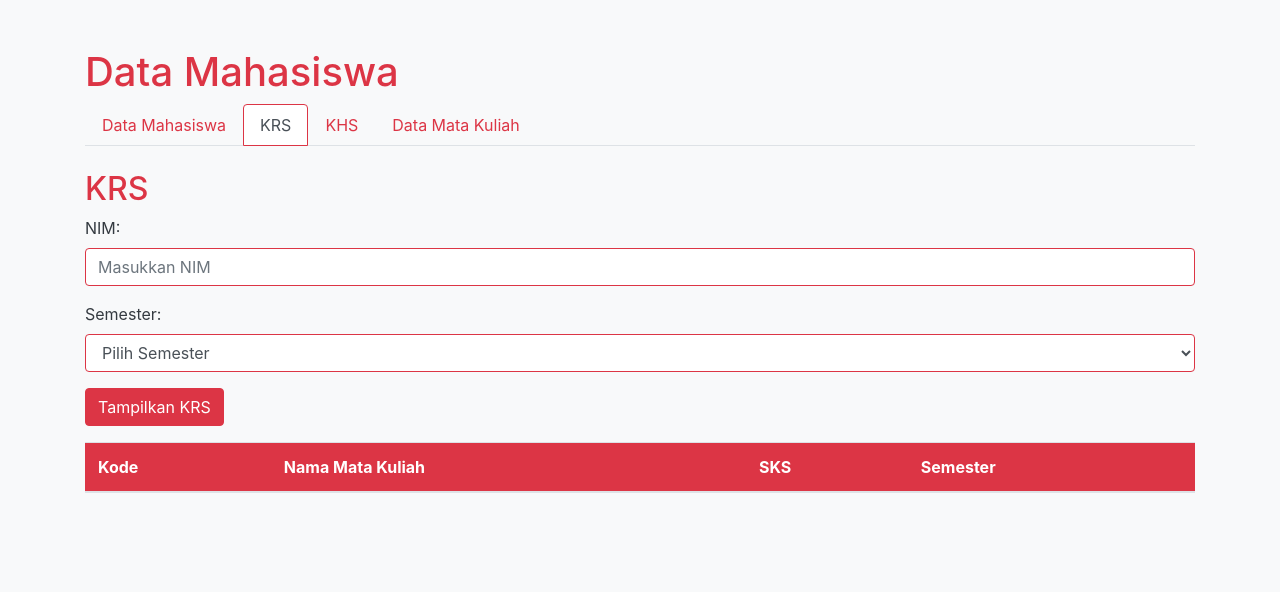
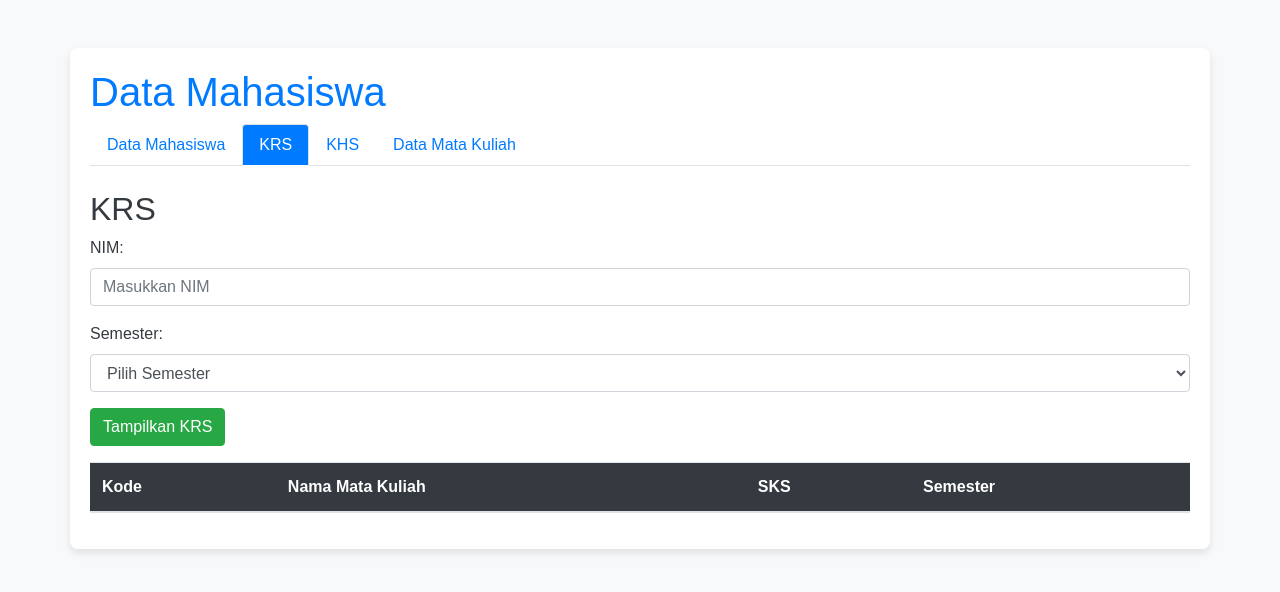
Before and after one commit to deaberlianty/ppl, a plain HTML site: page index.html in a window 1280 px wide. Both pictures are taken after a click on the tab "KRS". Drawn offline with nearby package versions, Linux system fonts and the light colour scheme.

Commit message:
styles.css

```diff
--- a/styles.css
+++ b/styles.css
@@ -1,53 +1,60 @@
 body {
     background-color: #f8f9fa; /* Warna latar belakang yang terang */
-    color: #343a40; /* Warna teks default */
+    color: #343a40; /* Warna teks utama */
+    font-family: 'Arial', sans-serif;
 }
 
-h1, h2 {
-    color: #dc3545; /* Merah untuk judul */
+.container {
+    background-color: #ffffff; /* Warna latar belakang kontainer */
+    border-radius: 8px; /* Sudut melengkung */
+    box-shadow: 0 4px 8px rgba(0, 0, 0, 0.1); /* Bayangan halus */
+    padding: 20px;
+}
+
+h1 {
+    color: #007bff; /* Warna biru untuk judul */
 }
 
 .nav-tabs .nav-link {
-    color: #dc3545; /* Merah untuk teks tab */
+    color: #007bff; /* Warna biru untuk tab */
 }
 
 .nav-tabs .nav-link.active {
-    background-color: #ffffff; /* Putih untuk tab aktif */
-    border-color: #dc3545; /* Merah untuk border tab aktif */
+    background-color: #007bff; /* Warna biru untuk tab aktif */
+    color: #ffffff; /* Warna teks putih untuk tab aktif */
 }
 
 .table {
-    border: 1px solid #dc3545; /* Merah untuk border tabel */
+    border-collapse: collapse; /* Menghilangkan jarak antara border */
 }
 
 .table th {
-    background-color: #dc3545; /* Merah untuk header tabel */
-    color: white; /* Teks putih untuk header tabel */
+    background-color: #343a40; /* Warna hitam untuk header tabel */
+    color: #ffffff; /* Warna teks putih untuk header tabel */
 }
 
-.table tbody tr:nth-child(even) {
-    background-color: #f2f2f2; /* Warna abu-abu muda untuk baris genap */
+.table td {
+    border: 1px solid #dee2e6; /* Border tabel */
 }
 
 .table tbody tr:hover {
-    background-color: #e2e6ea; /* Warna abu-abu saat hover */
+    background-color: #e9ecef; /* Warna latar belakang saat hover */
 }
 
 .btn-primary {
-    background-color: #dc3545; /* Merah untuk tombol */
-    border-color: #dc3545; /* Merah untuk border tombol */
+    background-color: #28a745; /* Warna hijau untuk tombol */
+    border-color: #28a745; /* Border hijau untuk tombol */
 }
 
 .btn-primary:hover {
-    background-color: #c82333; /* Merah lebih gelap saat hover */
-    border-color: #bd2130; /* Merah lebih gelap saat hover */
+    background-color: #218838; /* Warna hijau gelap saat hover */
+    border-color: #1e7e34; /* Border hijau gelap saat hover */
 }
 
-.form-control {
-    border: 1px solid #dc3545; /* Merah untuk border input */
+#khsChart {
+    max-width: 600px;
+    margin: auto;
+    border: 1px solid #007bff; /* Border biru untuk grafik */
+    border-radius: 8px; /* Sudut melengkung */
+    background-color: #ffffff; /* Warna latar belakang grafik */
 }
-
-.form-control:focus {
-    border-color: #dc3545; /* Merah saat fokus */
-    box-shadow: 0 0 0 0.2rem rgba(220, 53, 69, 0.25); /* Bayangan saat fokus */
-}
```
